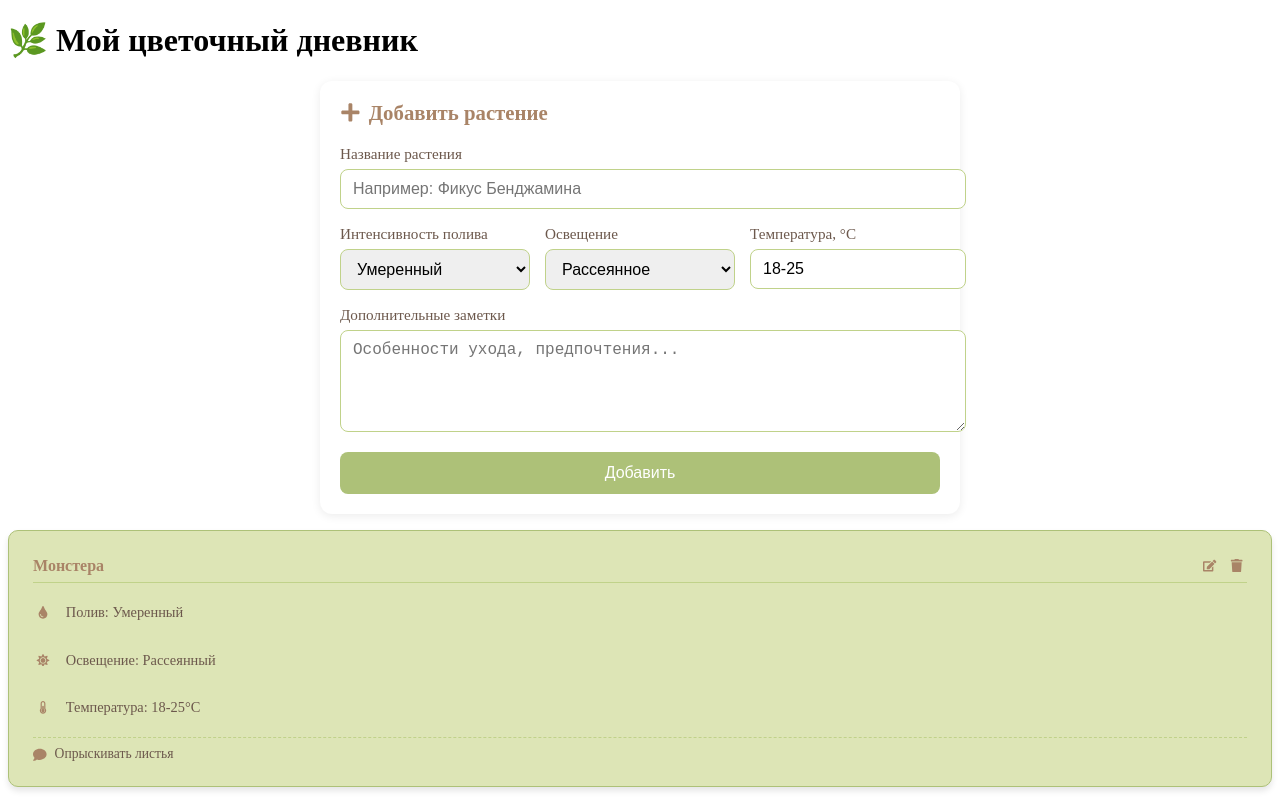
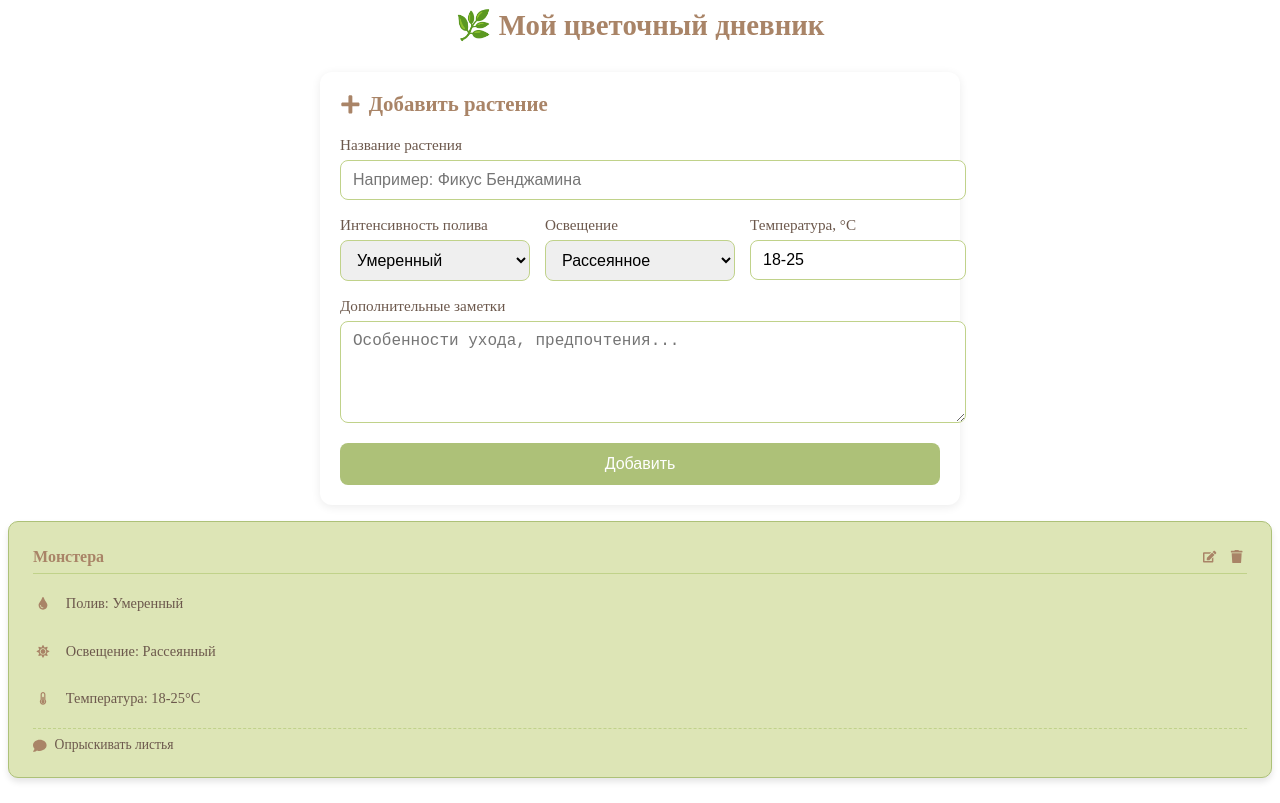
Before and after one commit to nickolaykrasilov/Flower-care-service, a React (Create React App) app in the folder my-react-app/: page / in a window 1280 px wide. Built offline with nearby package versions, Linux system fonts and the light colour scheme.

Commit message:
Стилизовал главную страницу (App.css)

```diff
--- a/my-react-app/src/App.css
+++ b/my-react-app/src/App.css
@@ -106,3 +106,18 @@ button:active {
 .card-actions button:active {
   transform: translateY(0);
 }
+
+.app-header {
+  text-align: center;
+  margin-bottom: 30px;
+}
+
+.app-header h1 {
+  color: var(--chamoisee);
+  font-size: 1.8rem;
+  margin: 0;
+  display: flex;
+  align-items: center;
+  justify-content: center;
+  gap: 10px;
+}
```
